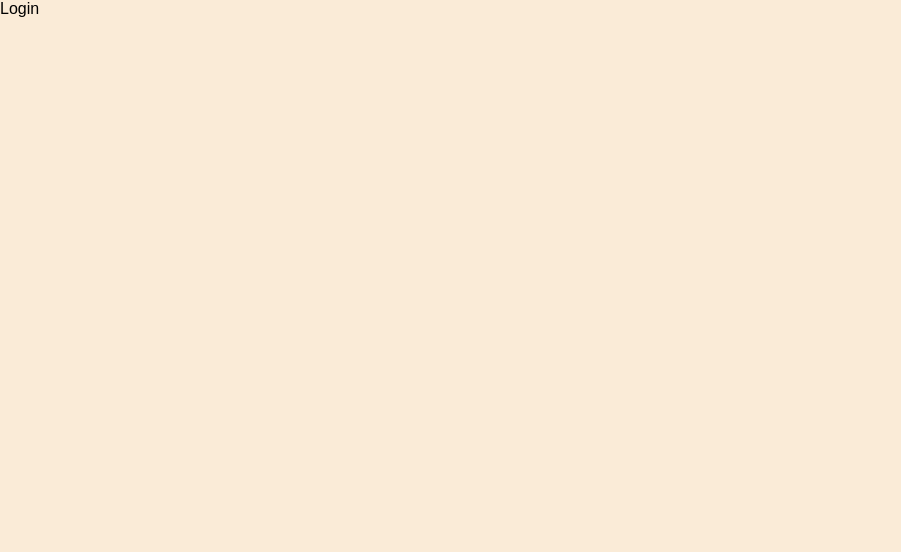
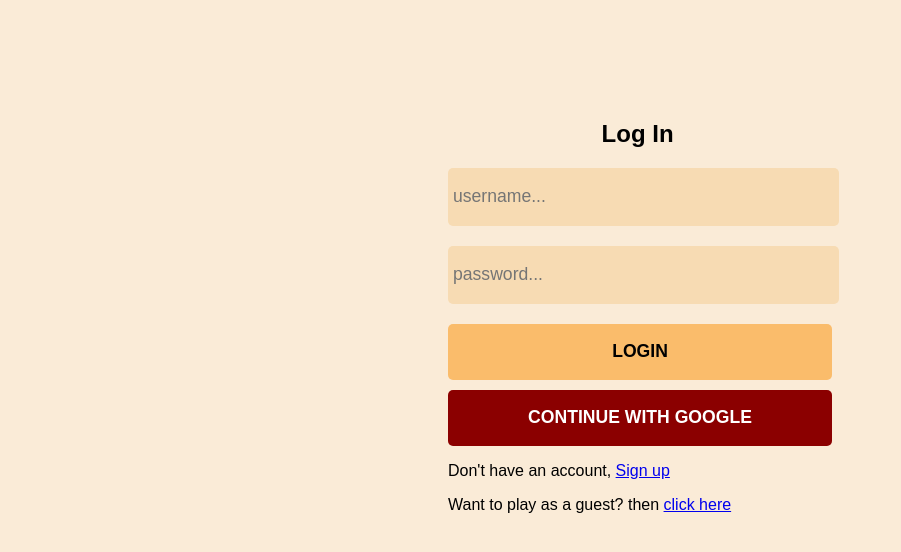
Before and after one commit to SSashinn/waldo, a React (Vite) app in the folder client/: page /login in a window 1280 px wide. Shown: the top 552 px of the page, without its empty margins (0-901 px from the left). Built offline with nearby package versions, Linux system fonts and the light colour scheme.

Commit message:
created login page ui

```diff
--- a/client/src/SelectChar.jsx
+++ b/client/src/SelectChar.jsx
@@ -5,6 +5,7 @@ export default function SelectChar({ onClose, xPercent, yPercent }) {
   const [formData, setFormData] = useState({});
   const [loading, setLoading] = useState(false);
   const [error, setError] = useState(null);
+  const [correctElements, setCorrectElements] = useState({}); // State to track correctness of each element
   const bgRef = useRef(null);
 
   useEffect(() => {
@@ -39,11 +40,10 @@ export default function SelectChar({ onClose, xPercent, yPercent }) {
   };
 
   // when user clicks on a name, we send a post request with name and coordinates to verify whether the coordinates are correct
-  const handleSubmit = async (e, name, xPercent, yPercent) => {
+  const handleSubmit = async (e, name, xPercent, yPercent, id) => {
     e.preventDefault();
+    // const target = e.currentTarget;
     try {
-      // To disables signup button
-      setLoading(true);
       const res = await fetch('http://localhost:3000/v1/api/coordinates', {
         method: 'POST',
         headers: {
@@ -57,15 +57,28 @@ export default function SelectChar({ onClose, xPercent, yPercent }) {
       // If there is an error, we will store it to display to the user later
       if (data.status >= 400) {
         setError(data);
-        setLoading(false);
         return;
       }
-      // If there is no error, we will set the loading to false
-      setLoading(false);
+
+      // if(data.message === 'Correct'){
+      //   console.log('Adding class');
+      //   target.classList.add('cross-char');
+      // }
+
+      // const updatedCorrectElements = { ...correctElements }; // Create a copy of correctElements
+      // updatedCorrectElements[itemId] = data.message === 'Correct'; // Update correctness for the current item
+      // setCorrectElements(updatedCorrectElements); // Update the state
+
+      if(data.message === 'Correct'){
+      setCorrectElements(prevState => ({
+        ...prevState,
+        [id]: data.message === 'Correct'
+      }));
+    }
+      console.log(correctElements),
       // Setting any previous error to null so we don't display it on screen
       setError(null);
     } catch (error) {
-      setLoading(false);
       setError(error);
     }
   };
@@ -92,7 +105,8 @@ export default function SelectChar({ onClose, xPercent, yPercent }) {
     <div id="bg" ref={bgRef} onClick={handleClickOutside}>
       <div className='select-char-container'  >
         {formData.chars && formData.chars.map((item) => (
-          <p key={item._id} className='char-name' onClick={(e) => handleSubmit(e, item.name, xPercent, yPercent)}>{item.name}</p>
+          // <p key={item._id} className='char-name' onClick={(e) => handleSubmit(e, item.name, xPercent, yPercent)}>{item.name}</p>
+          <p key={item._id} className={`char-name ${correctElements[item._id] ? 'cross-char' : ''}`} onClick={(e) => handleSubmit(e, item.name, xPercent, yPercent, item._id)}>{item.name}</p>
         ))}
       </div>
     </div>
--- a/client/src/index.css
+++ b/client/src/index.css
@@ -141,3 +141,7 @@ body{
   text-align: center;
   margin: 10px;
 }
+
+.cross-char{
+  text-decoration: line-through dashed;
+}
--- a/client/src/pages/Game.jsx
+++ b/client/src/pages/Game.jsx
@@ -19,7 +19,7 @@ export default function Game() {
 
   useEffect(() => {
     const interval = setInterval(() => {
-      setTime(prevTime => prevTime + 100)
+      setTime(prevTime => prevTime + 100);
     }, 100);
     return () => clearInterval(interval);
   },[]);
--- a/client/src/pages/Login.jsx
+++ b/client/src/pages/Login.jsx
@@ -1,6 +1,64 @@
+import { useState } from 'react';
+import {Link, useNavigate} from 'react-router-dom';
 
 export default function Login() {
+  const [formData, setFormData] = useState({});
+  const [error, setError] = useState(null);
+  const [loading, setLoading] = useState(false);
+  const navigate = useNavigate();
+
+  const handleSubmit = async(e) => {
+    e.preventDefault();
+    try {
+      // To disables signup button
+      setLoading(true);
+      const res = await fetch('http://localhost:3000/v1/api/login', {
+        method: 'POST',
+        headers: {
+          'Content-Type': 'application/json',
+        },
+        body: JSON.stringify(formData),
+      });
+      const data = await res.json();
+
+       // If there is an error, we will store it to display to the user later
+       if (data.status !== 201) {
+        setError(data.errors[0].msg);
+        setLoading(false);
+        return;
+       }
+      // If there is no error, we will set the loading to false
+      setLoading(false);
+      // Setting any previous error to null so we don't display it on screen
+      setError(null);
+      // we will redirect user to home page
+      navigate('/');
+    } catch (error) {
+      setLoading(false);
+      setError(error.errors);
+    }
+  };
+
+  const handleChange = (e) => {
+    setFormData(
+      {
+        ...formData,
+        [e.target.id]: e.target.value,
+      });
+  };
+
   return (
-    <div>Login</div>
+    <div style={{marginTop: '15vh',marginLeft: '35vw'}}>
+      <h2 className="title">Log In</h2>
+      <form method="POST" onSubmit={handleSubmit} className="form">
+        <input className="input-field" type="text" placeholder="username..." id="username" name="username" onChange={handleChange} required/>
+        <input className="input-field" type="password" placeholder="password..." id="password" name="password" onChange={handleChange} required/>
+        <button type="submit" className="submit-button" disabled={loading}>LOGIN</button>
+        <button type="button" className="google" disabled={loading}>CONTINUE WITH GOOGLE</button>
+      </form>
+      <p>Don&apos;t have an account, <Link to={'/signup'}><span>Sign up</span></Link></p>
+      <p> Want to play as a guest? then <Link to={'/'}><span> click here</span></Link></p>
+      <p className='error-text'>{error ? `${error}`: ''}</p>
+    </div>
   )
 }
```
